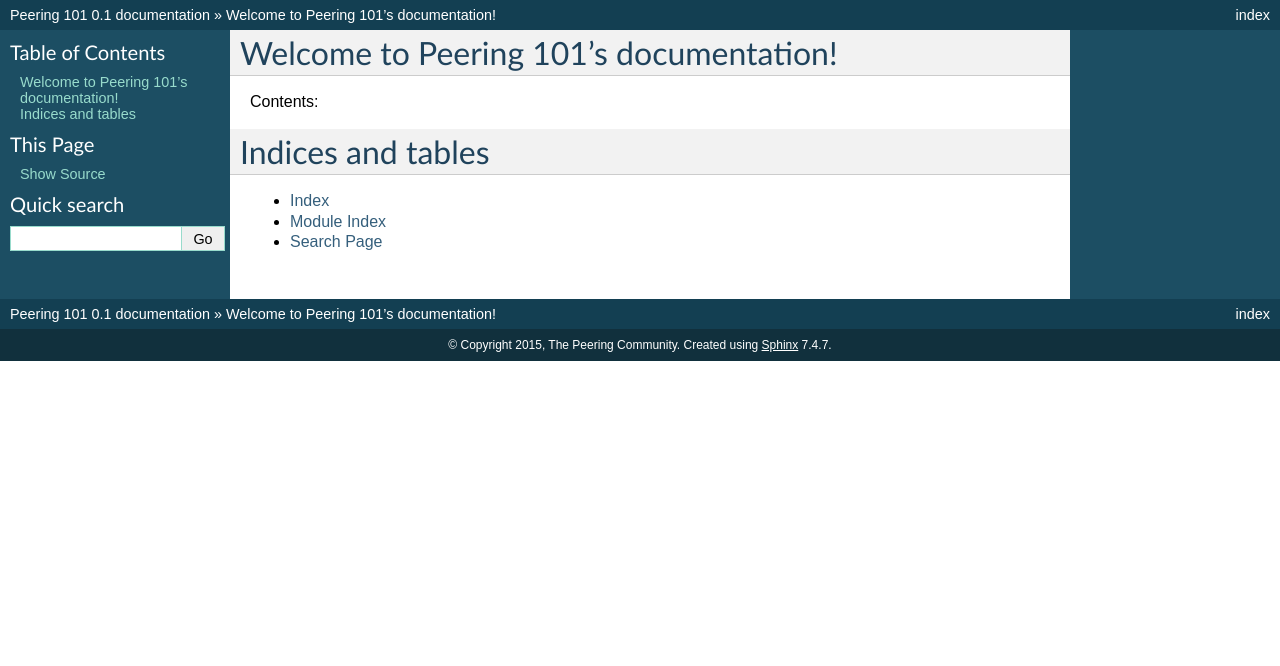
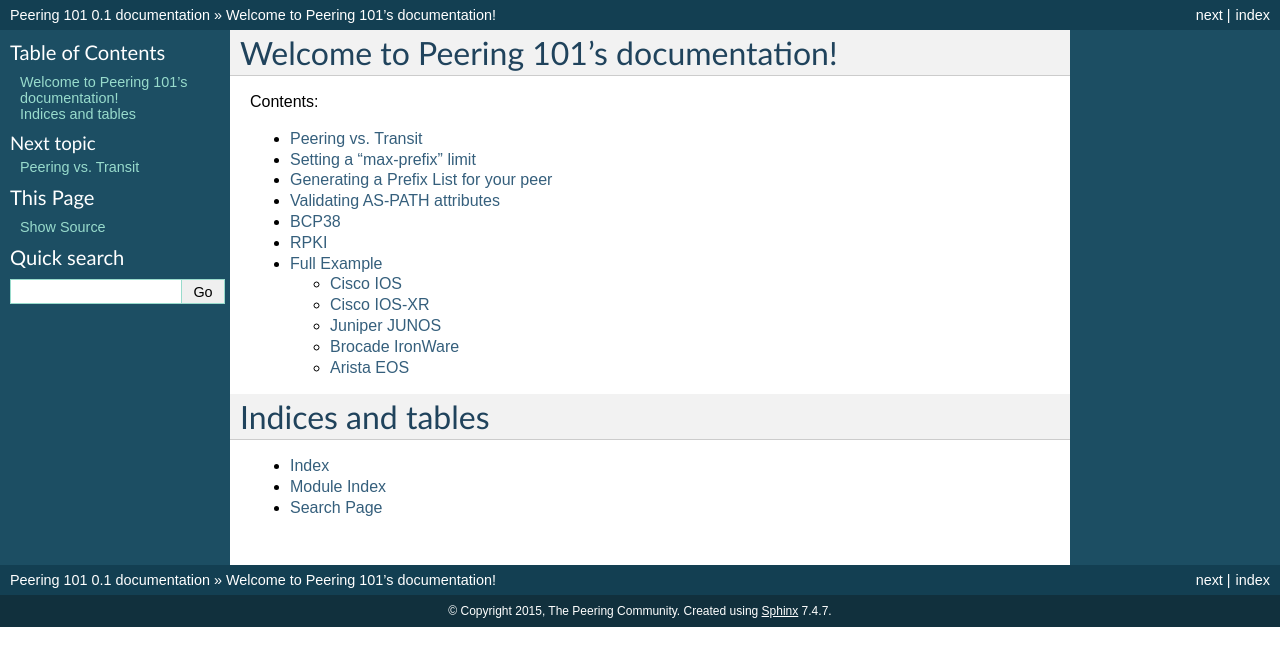
Before and after one commit to dotwaffle/peering101, a Sphinx documentation site: the page built from source/index.rst, in a window 1280 px wide. Shown: the top 666 px of the page. Built offline with Sphinx 7.4.7, drawn with Linux system fonts in a browser that asks for light colours.

Commit message:
Boilerplate of what goes in the document

```diff
--- /dev/null
+++ b/source/ASPathFilters.rst
@@ -0,0 +1,5 @@
+=============================
+Validating AS-PATH attributes
+=============================
+
+You've validated the prefix is intended to go through this peer, can you now validate that this peer is advertising only the correct AS-PATH attributes and not leaking anything extra?
--- /dev/null
+++ b/source/BCP38.rst
@@ -0,0 +1,5 @@
+=====
+BCP38
+=====
+
+What is BCP38, why is it important, why is it not so scary to implement?
--- /dev/null
+++ b/source/FullExample.rst
@@ -0,0 +1,22 @@
+============
+Full Example
+============
+
+An example of a fully worked through configuration.
+
+Cisco IOS
+---------
+
+Cisco IOS-XR
+------------
+
+Juniper JUNOS
+-------------
+
+Brocade IronWare
+----------------
+
+Arista EOS
+----------
+
+and more...
--- /dev/null
+++ b/source/RPKI.rst
@@ -0,0 +1,5 @@
+====
+RPKI
+====
+
+For routers that support it, how do we utilize the RPKI to validate that the person originating the prefix is authorized to do so?
--- a/source/index.rst
+++ b/source/index.rst
@@ -11,7 +11,13 @@ Contents:
 .. toctree::
    :maxdepth: 2
 
-
+   PeeringVsTransit
+   MaxPrefix
+   PrefixLists
+   ASPathFilters
+   BCP38
+   RPKI
+   FullExample
 
 Indices and tables
 ==================
```
Also changed, not shown: source/MaxPrefix.rst (added, +7 -0 lines), source/PeeringVsTransit.rst (added, +7 -0 lines), source/PrefixLists.rst (added, +9 -0 lines), 1 other file.
